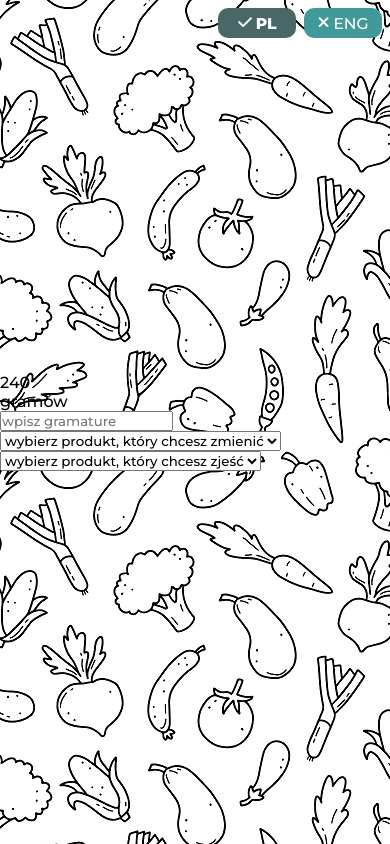
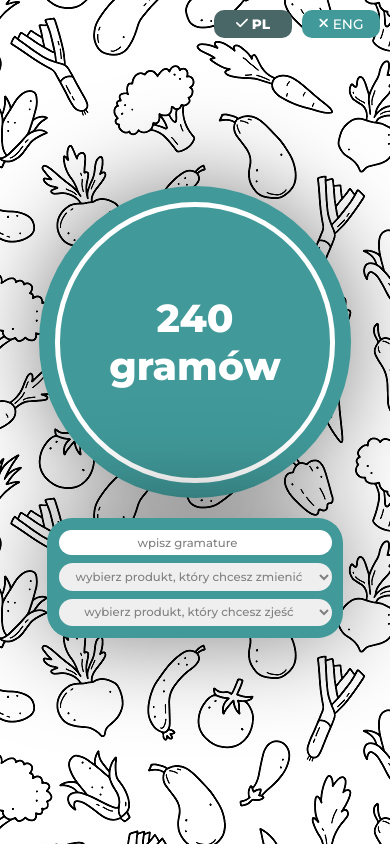
Before and after one commit to MarcinSzawara/CalorieConverter, a plain HTML site: page index.html in a window 390 px wide. Drawn offline with Linux system fonts and the light colour scheme.

Commit message:
begin making responsive, and add misin

```diff
--- a/index.html
+++ b/index.html
@@ -18,7 +18,7 @@
             <button class="button button--active"><i class="fa-solid fa-check" style="color: #ffffff;"></i>PL</button>
             <button class="button"><i class="fa-solid fa-xmark" style="color: #ffffff;"></i>ENG</button>
         </section>
-        <section class="lolek">
+        <section class="aplication">
             <section class="aplication__circle-external">
                 <div class="aplication__circle-internal">
                     <div class="aplication__result">240</div>
--- a/scss/_breakpoints.scss
+++ b/scss/_breakpoints.scss
@@ -1,7 +1,8 @@
 $breakpoints: (
-    xs: 512px,
-    sm: 768px,
-    md: 896px,
-    lg: 1152px,
-    xl: 1280px
-)
+    xsmall: (min-width:460px),
+    small: (min-width:640px),
+    medium: (min-width:800px),
+    large: (min-width:1024px),
+    xlarge: (min-width:1200px),
+    xxlarge: (min-width:1440px),
+);
--- /dev/null
+++ b/scss/_mixins.scss
@@ -0,0 +1,26 @@
+@mixin flexbox {
+    display: flex;
+    justify-content: center;
+    align-items: center;
+};
+
+$breakpoints: (
+    xsmall: "(min-width:460px)",
+    small: "(min-width:640px)",
+    medium: "(min-width:800px)",
+    large: "(min-width:1024px)",
+    xlarge: "(min-width:1200px)",
+    xxlarge: "(min-width:1440px)",
+);
+
+@mixin media($breakpoint) {
+    $size: map-get($map: $breakpoints, $key: $breakpoint);
+    @if($size) {
+        @media #{$size} {
+            @content;
+        }
+    }
+    @else {
+        @error '"#{$breakpoint}" - blad';
+    }
+}
--- a/scss/style.scss
+++ b/scss/style.scss
@@ -1,5 +1,5 @@
 @use "_variables" as brick ;
-@use "_breakpoints" as bpts;
+@import "_mixins";
 
 * {
     margin: 0;
@@ -9,17 +9,15 @@
 }
 
 .button {
-    display: flex;
-    justify-content: center;
-    align-items: center;
-    margin: 2vw 2vw 0 0;
+    @include flexbox;
+    margin: 10px 10px 0 0;
     float: left;
     width: 20vw;
     border: none;
     border-radius: 10px;
     padding: 1.5vw;
     background-color: brick.$mint;
-    font-size: 4vw;
+    font-size: 3.5vw;
     font-weight: 500;
     color: white;
     transition: 0.2s linear;
@@ -27,21 +25,31 @@
         margin-right: 1vw;
     }
     &:hover {
-
+        cursor: pointer;
         background-color: brick.$hover-mint;
-        margin: 1vw 2vw 0 0;
+        margin: 5px 10px 0 0;
+    }
+    @include media(xxlarge) {
+        width: 6vw;
+        margin: 10px 20px 0 0;
+        padding: 0.5vw;
+        font-size: 1vw;
+        i {
+            margin-right: 0.5vw;
+        }
+        &:hover {
+            margin: 5px 20px 0 0;
+        }
     }
 }
 
 .button--active {
-    background-color: brick.$light-mint;
+    background-color: brick.$activ-mint;
     font-weight: 800;
 }
 
 .main {
-    display: flex;
-    justify-content: center;
-    align-items: center;
+    @include flexbox;
     min-height: 100vh;
     background-image: url(../image/BackgroundVegetable.jpg);
 }
@@ -53,28 +61,28 @@
 }
 
 .aplication {
-    display: flex;
+    @include flexbox;
     flex-direction: column;
-    justify-content: center;
-    align-items: center;
-    margin-top: 10vw;
-    background-color: black;
+    margin-top: 0;
+    @include media(xxlarge) {
+        margin-top: 8vh;
+    }
     .aplication__circle-external {
-        display: flex;
-        justify-content: center;
-        align-items: center;
+        @include flexbox;
         height: 80vw;
         width: 80vw;
         box-shadow: 0 0 100px rgba(0, 0, 0, 50%);
         border-radius: 50%;
         background-color: brick.$mint;
+        @include media(xxlarge) {
+            height: 25vw;
+            width: 25vw;
+        }
         .aplication__circle-internal {
-            display: flex;
+            @include flexbox;
             flex-direction: column;
-            justify-content: center;
-            align-items: center;
-            height: 70vw;
-            width: 70vw;
+            height: 90%;
+            width: 90%;
             border: 5px solid brick.$white;
             border-radius: 50%;
             background-color: brick.$mint;
@@ -82,19 +90,24 @@
                 font-weight: 800;
                 font-size: 10vw;
                 color: brick.$white;
+                @include media(xxlarge) {
+                    font-size: 3vw;
+                }
             }
         }
     }
     .aplication__form {
-        display: flex;
+        @include flexbox;
         flex-direction: column;
-        justify-content: center;
-        align-items: center;
         gap: 2vw;
         margin: 5vw 0 5vw 0;
         box-shadow: 0 0 100px rgba(0, 0, 0, 50%);
         border-radius: 25px;
         background-color: brick.$mint;
+        @include media(xxlarge) {
+            gap: 1vw;
+            margin: 1vw 0 1vw 0;
+        }
         .aplication__input {
             width: 70vw;
             border: none;
@@ -102,6 +115,12 @@
             padding: 1.5vw 0 1.5vw 0;
             text-align: center;
             font-size: 3vw;
+            cursor: pointer;
+            @include media(xxlarge) {
+                width: 20vw;
+                padding: 0.5vw 0 0.5vw 0;
+                font-size: 0.9vw;
+            }
             &:required:invalid {
                 color: brick.$inactive;
             }
@@ -114,9 +133,15 @@
             &::placeholder {
                 color: brick.$inactive;
             }
+            @include media(xxlarge) {
+                margin: 1vw 1vw 0 1vw;
+            }
         }
         .aplication__second--product {
             margin-bottom: 3vw;
+            @include media(xxlarge) {
+                margin-bottom: 1vw;
+            }
         }
     }
 }
```
Also changed, not shown: css/style.min.css, 1 other file.
